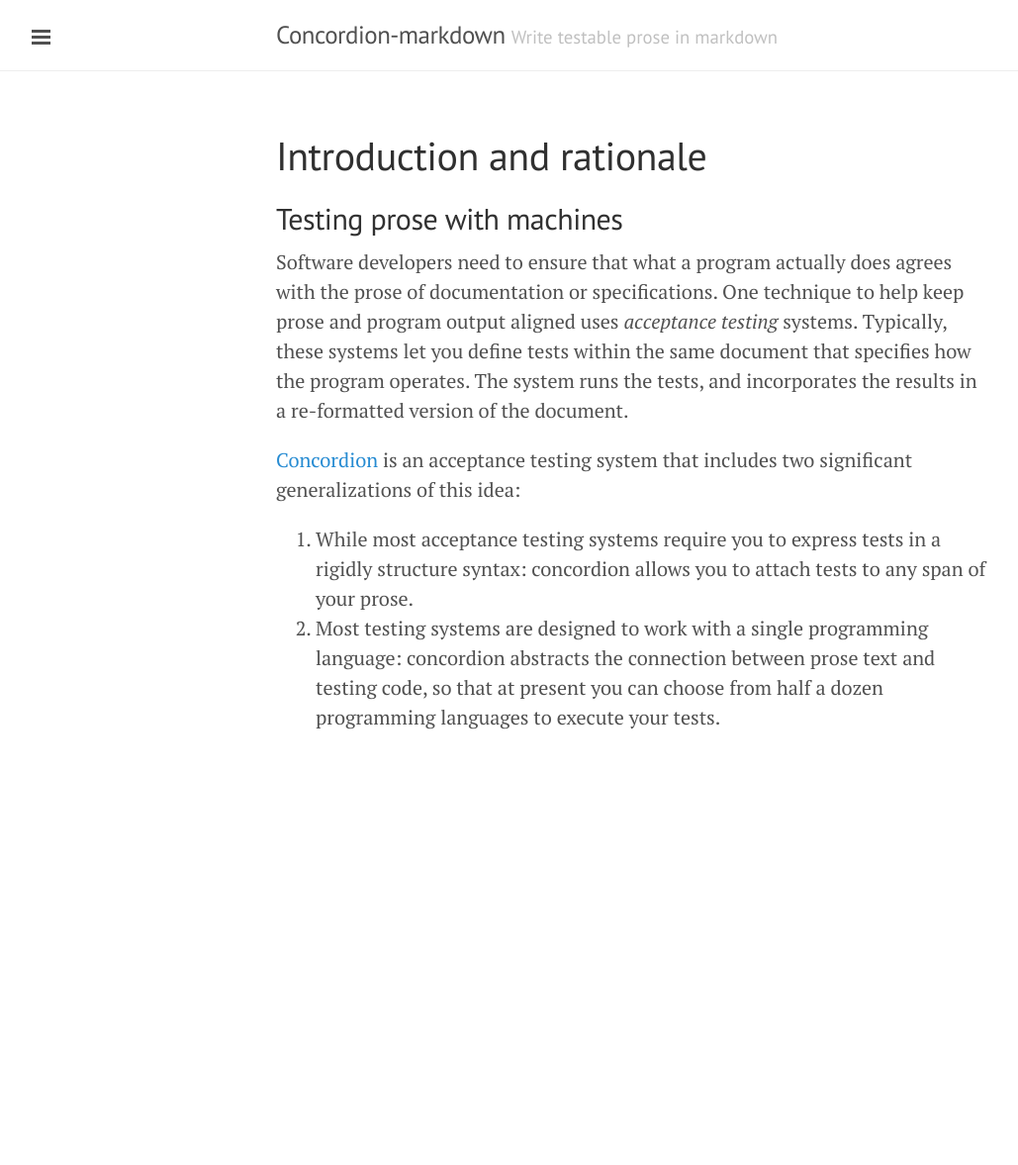
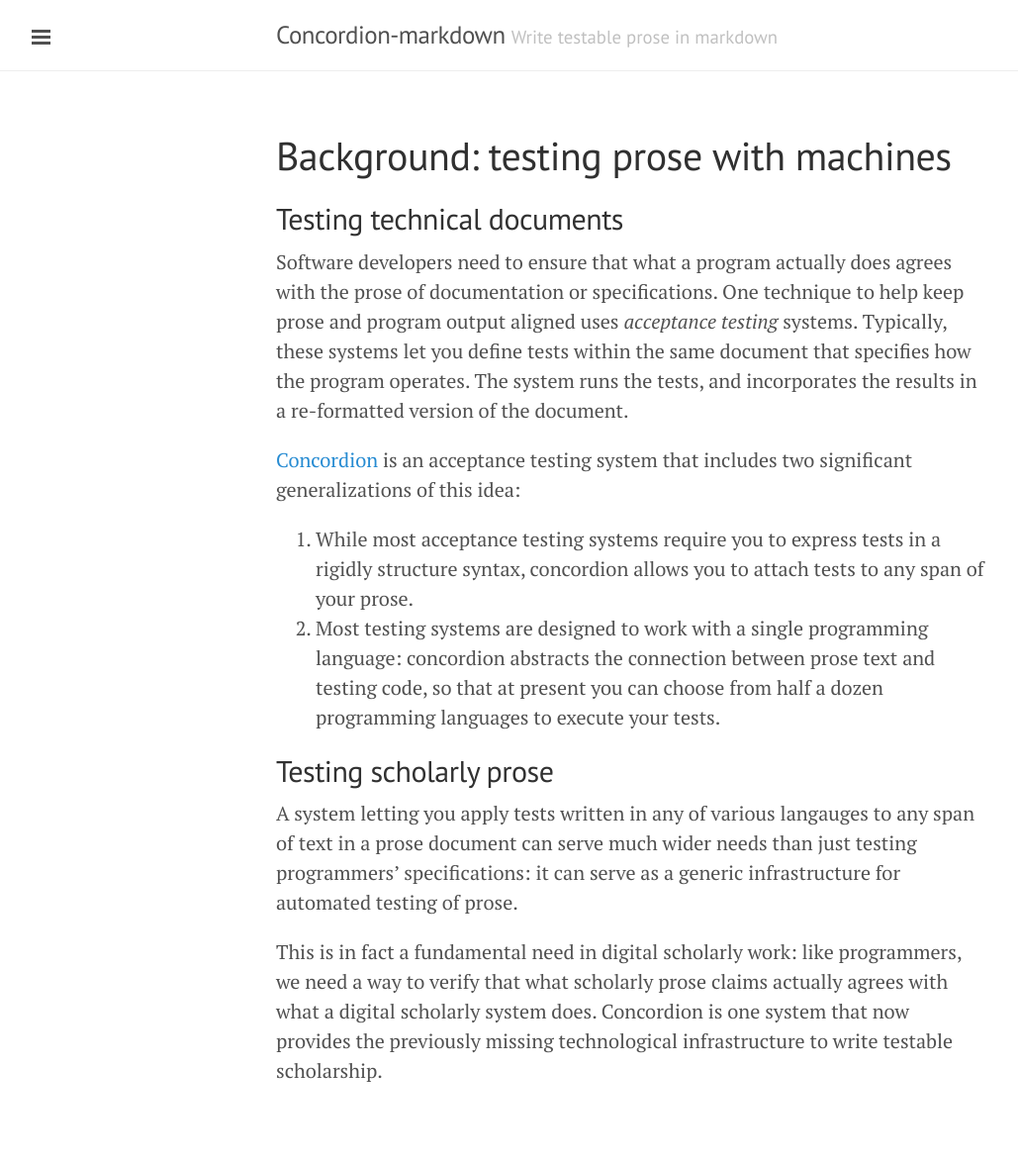
Before and after one commit to neelsmith/concmd, a Jekyll site: the page built from intro.md, in a window 1280 px wide. Shown: the whole page at 99% size, without its empty margins (1-1030 px from the left). Built offline with Jekyll 4.4.1, drawn with Linux system fonts in a browser that asks for light colours; Markdown is read by kramdown in place of the engine named in the settings; before the commit the page ends 900 px from its top, so only the background shows below that.

Commit message:
Work on docs

```diff
--- a/intro.md
+++ b/intro.md
@@ -1,14 +1,25 @@
 ---
 layout: page
-title: Introduction and rationale
+title: "Background: testing prose with machines"
 ---
 
-## Testing prose with machines ##
+
+## Testing technical documents ##
+
+
 
 
 Software developers need to ensure that what a program actually does agrees with the prose of documentation or specifications.  One technique to help keep prose and program output aligned uses *acceptance testing* systems.    Typically, these systems let you define tests within the same document that specifies how the program operates.  The system runs the tests, and incorporates the results in a re-formatted version of the document.
 
 [Concordion](concordion.org) is an acceptance testing system that includes two significant generalizations of this idea:
 
-1. While most acceptance testing systems require you to express tests in a rigidly structure syntax:  concordion allows you to attach tests to any span of your prose.
+1. While most acceptance testing systems require you to express tests in a rigidly structure syntax, concordion allows you to attach tests to any span of your prose.
 2. Most testing systems are designed to work with a single programming language:  concordion abstracts the connection between prose text and testing code, so that at present you can choose from half a dozen programming languages to execute your tests.
+
+
+## Testing scholarly prose ##
+
+
+A system letting you apply tests written in any of various langauges to any span of text in a prose document can serve much wider needs than just testing programmers' specifications:  it can serve as a generic infrastructure for automated testing of prose.
+
+This is in fact a fundamental need in digital scholarly work:  like programmers, we need a way to verify that what scholarly prose claims actually agrees with what a digital scholarly system does.  Concordion is one system that now provides the previously missing technological infrastructure to write testable scholarship.
```
Also changed, not shown: advanced.md (+3 -0 lines), md.md (+1 -1 lines), walkthrough.md (+5 -0 lines).
